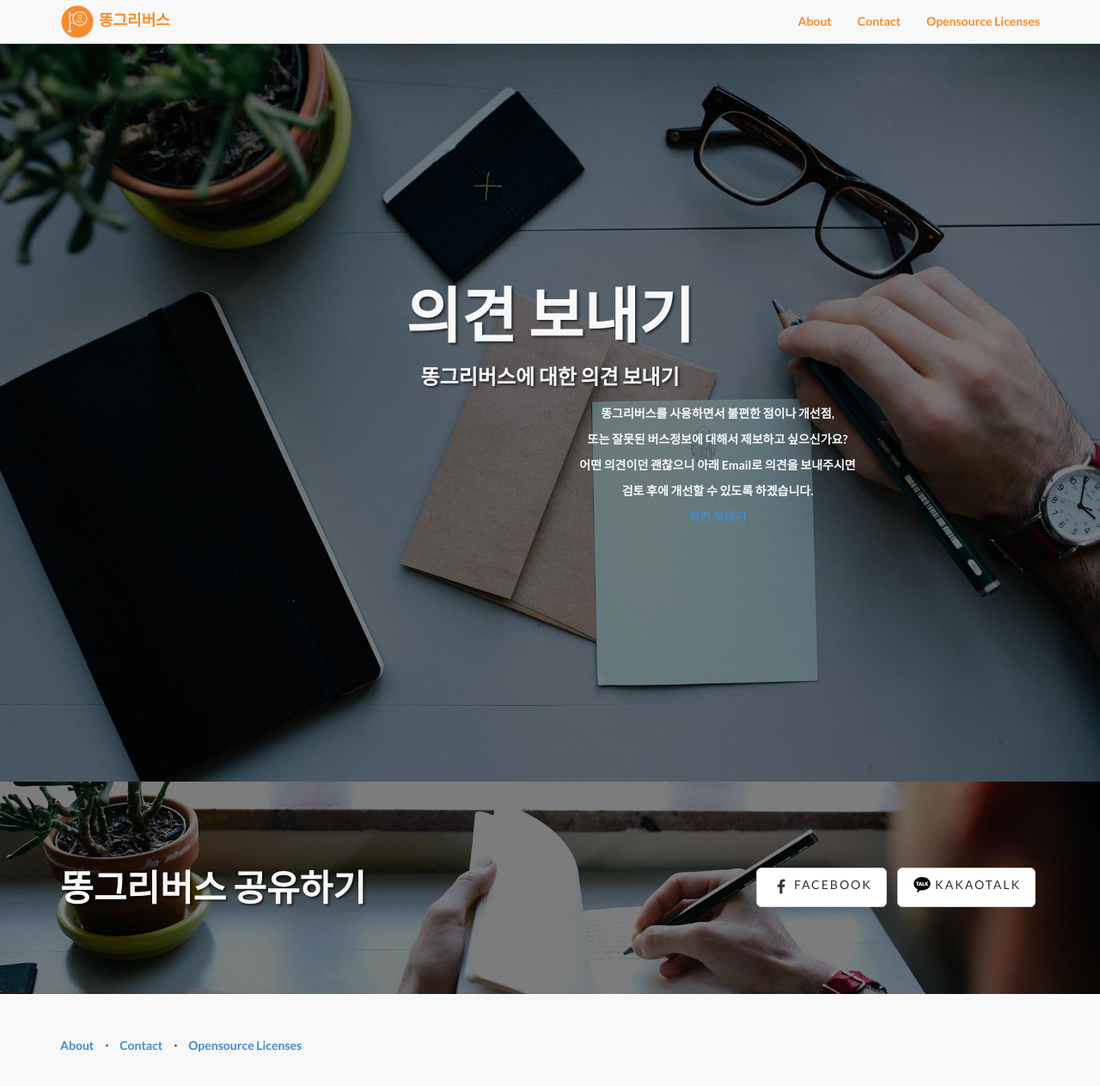
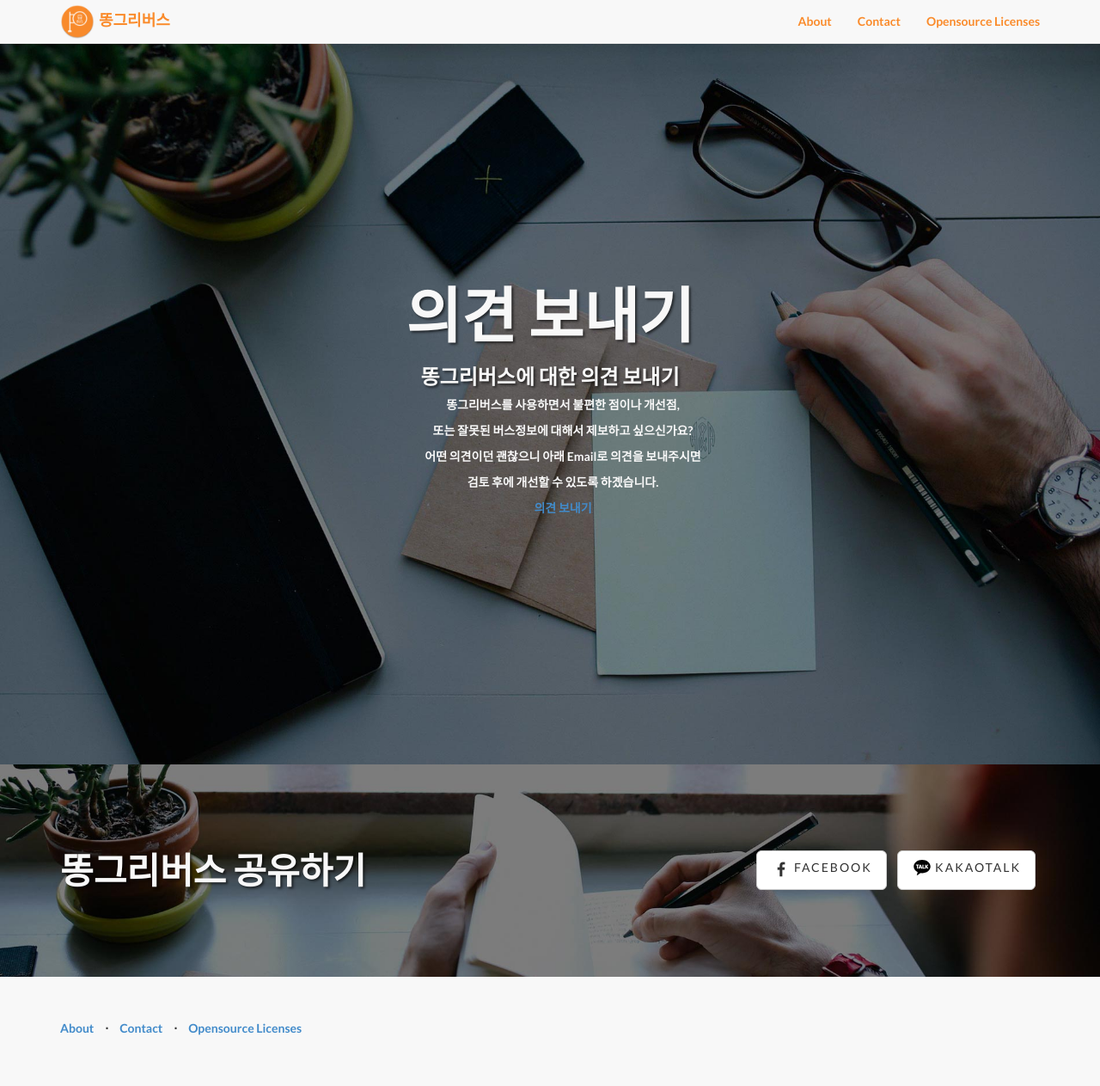
Before and after one commit to ppooni-bus/site, a Jekyll site: the page built from contact.markdown, in a window 1280 px wide and 1286 px high. Shown: the top 1263 px of the window at 86% size. Built offline with Jekyll 4.4.1, drawn with Linux system fonts in a browser that asks for light colours.

Commit message:
Fix missing relative uris and layout

```diff
--- a/_includes/social_share.html
+++ b/_includes/social_share.html
@@ -1,4 +1,4 @@
-<script src="/js/kakao.min.js"></script>
+<script src="{{'/js/kakao.min.js' | relative_url}}"></script>
 <script>
     Kakao.init('e559db8b646d33b7dbcbfefd00e06150');
     Kakao.isInitialized();
--- a/_layouts/contact.html
+++ b/_layouts/contact.html
@@ -13,8 +13,8 @@ layout: default
             <h1>{{ page.title }}</h1>
             <h3>{{ page.subTitle }}</h3>
 
-            <article class="post">
-              <div class="post-content">
+            <article class="contact-post">
+              <div class="contact-post-content">
                 <!-- About Section -->
                 <section id="about" class="container content-section text-center">
                   <div class="row">
--- a/_layouts/post.html
+++ b/_layouts/post.html
@@ -4,7 +4,7 @@ layout: default
 <section id="home">
   <!-- Header -->
   {%if page.headerimg %}
-  <div class="intro-header" style="background-image: url(/img/{{page.headerimg}});">
+  <div class="intro-header" style="background-image: url({{'/img/' | relative_url}}{{page.headerimg}});">
   {% else %}
   <div class="intro-header">
   {% endif%}
```
